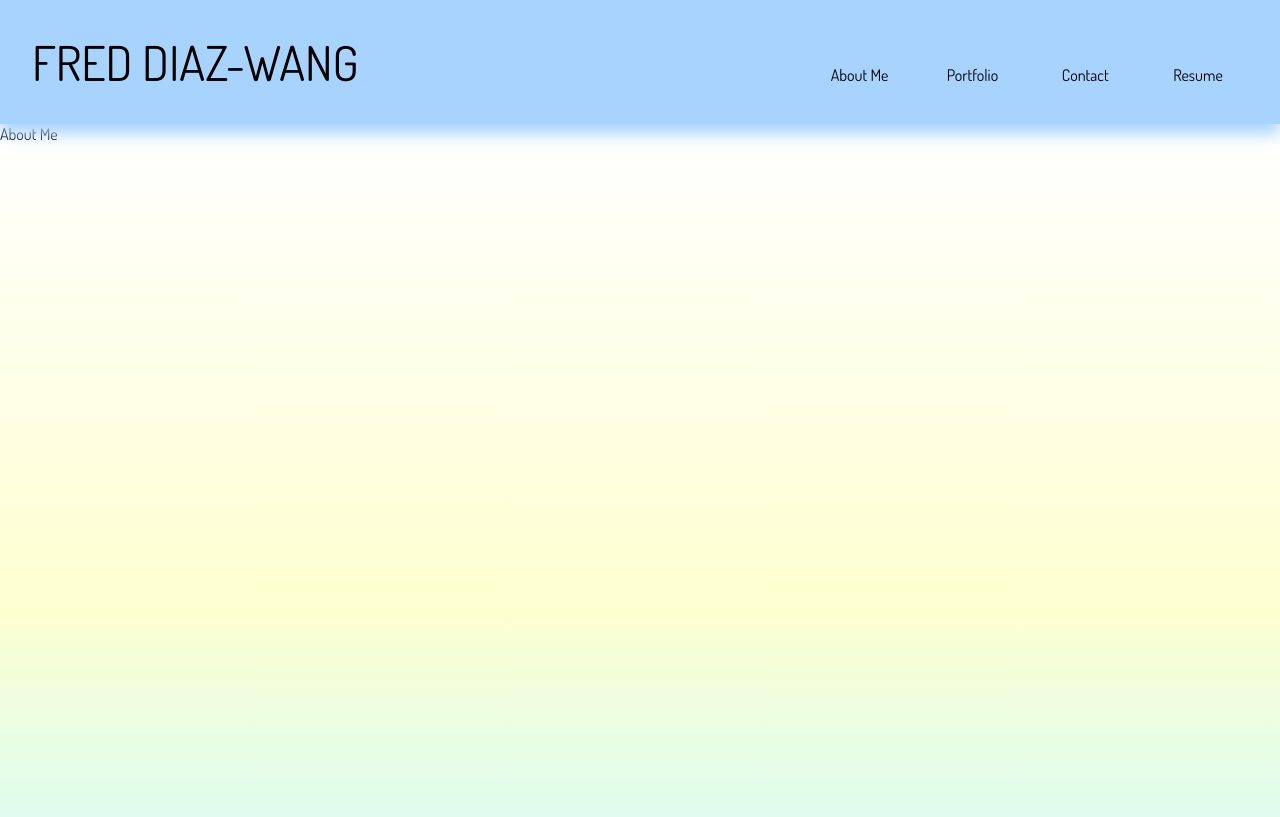
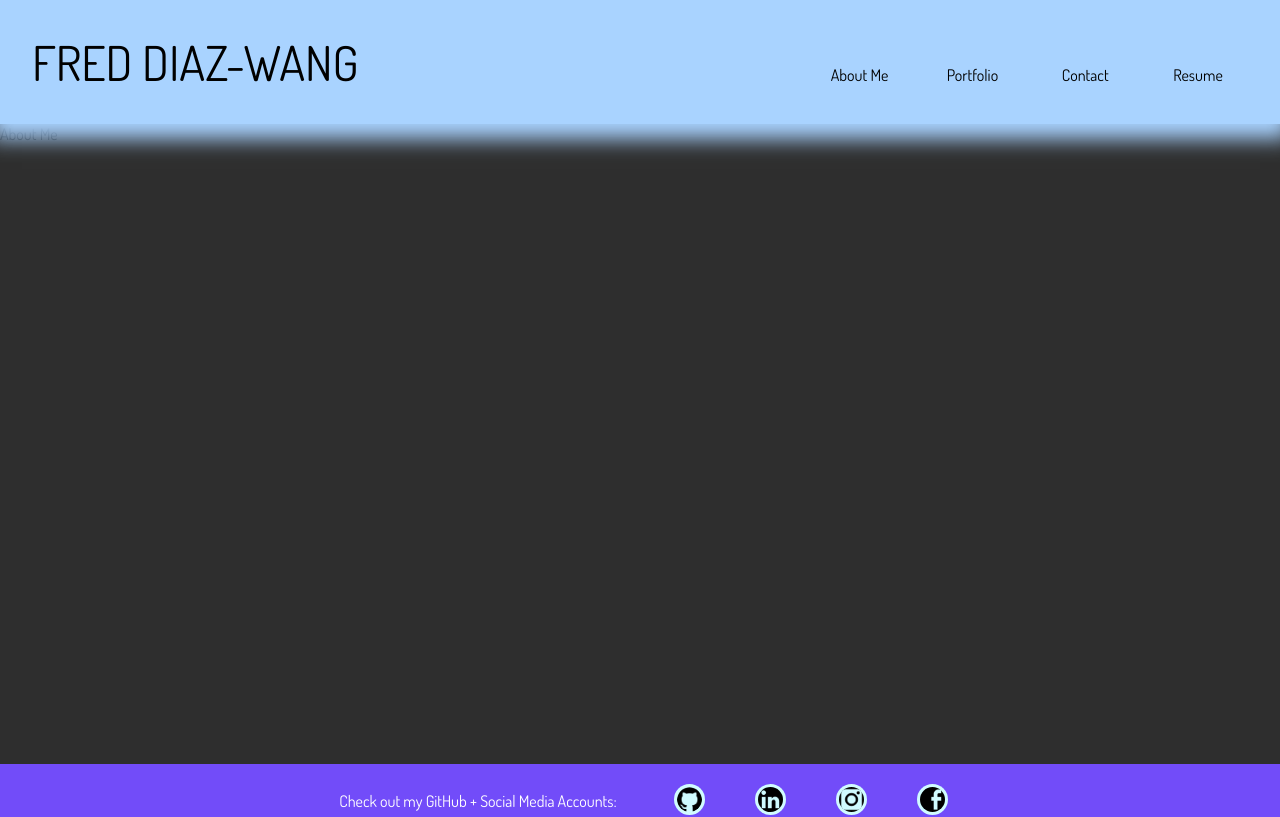
Before and after one commit to FeddericoWayne/React-Portfolio, a React (Create React App) app: page / in a window 1280 px wide. Shown: the top 817 px of the page. Built offline with nearby package versions, Linux system fonts and the light colour scheme.

Commit message:
updated css

```diff
--- a/src/styles/footer.css
+++ b/src/styles/footer.css
@@ -34,7 +34,7 @@
 
 .footer-wrapper:hover {
     background-color: var(--uranian-blue);
-    box-shadow: 0px -10px 15px var(--uranian-blue);
+    box-shadow: 0px 5px 15px 15px var(--uranian-blue);
 }
 
 .footer-title {
--- a/src/styles/header.css
+++ b/src/styles/header.css
@@ -38,7 +38,7 @@
     content:"";
     width: 100vw;
     height: 100%;
-    box-shadow: 0px 10px 15px var(--uranian-blue);
+    box-shadow: 0px 5px 20px 10px var(--uranian-blue);
     background-color: var(--uranian-blue);
     transform: scaleY(0);
     transition: all;
--- a/src/styles/project.css
+++ b/src/styles/project.css
@@ -4,6 +4,6 @@
 }
 
 .project-wrapper {
-    height: 100vh;
-    background:linear-gradient(180deg, white 0%, var(--eggshell) 60%, var(--meadow) 100%);
+    height: 80vh;
+    background:rgb(46, 46, 46)
 }
```
